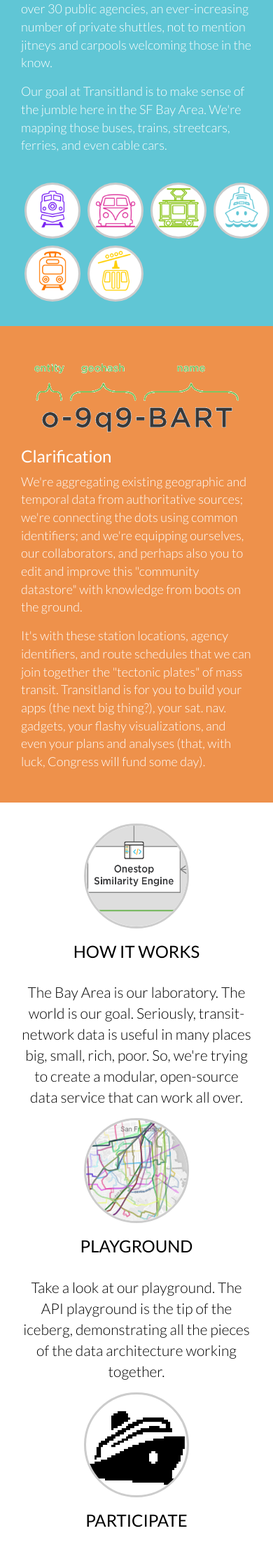
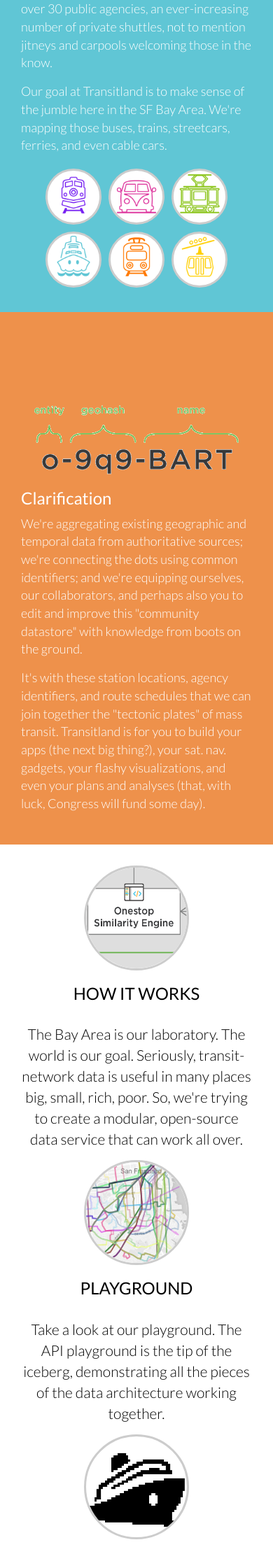
Before and after one commit to transitland/www-transit-land, a Jekyll site: the page built from index.html, in a window 390 px wide. Shown: the part 986-3207 px from the top of the page at 70% size. Built offline with Jekyll 4.4.1, drawn with Linux system fonts in a browser that asks for light colours; nearby versions of some CDN libraries.

Commit message:
fix 'vehicle badges on main page collapsing on mobile'

```diff
--- a/_sass/_style.scss
+++ b/_sass/_style.scss
@@ -124,7 +124,7 @@
 #index-4 h3{margin-bottom:30px;}
 
 @include media-query($on-pad){
-    section#index-{
+  section#index-{
     @for $i from 1 through 4 {
       &#{$i}{
           height:auto;
@@ -148,12 +148,6 @@
     margin-bottom:0px;
   }
 
-  #index-2 .badges-wrapper{
-   margin-top:20px;
-  }
-  #index-3 .badges-wrapper{
-   margin-top:20px;
-  }
   #playground-demo{
   top:300px;
   }
@@ -180,6 +174,11 @@
    width: 300px;
   }
 
+  #index-2 .badges-wrapper{
+   width: 270px;
+   margin:0 auto;
+  }
+
   .badge-circle{
     width:80px;
     height:80px;
```
